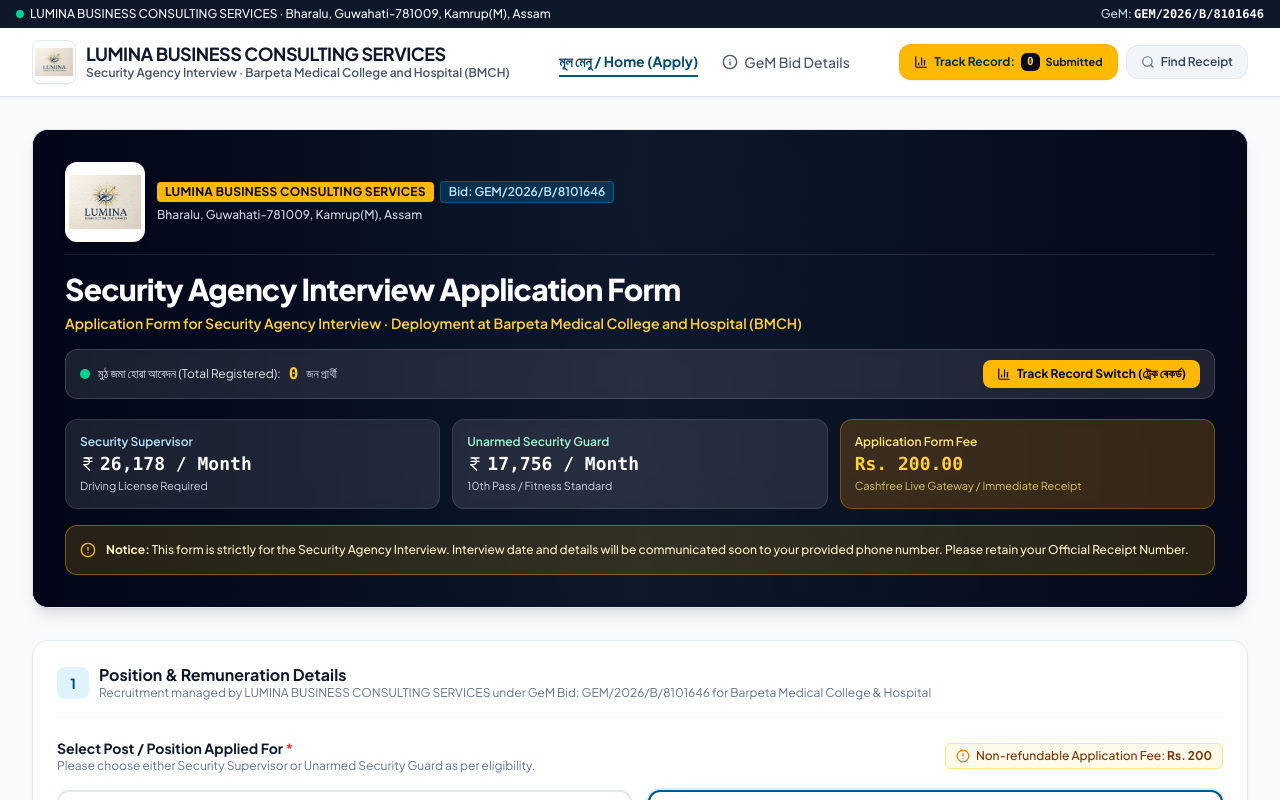
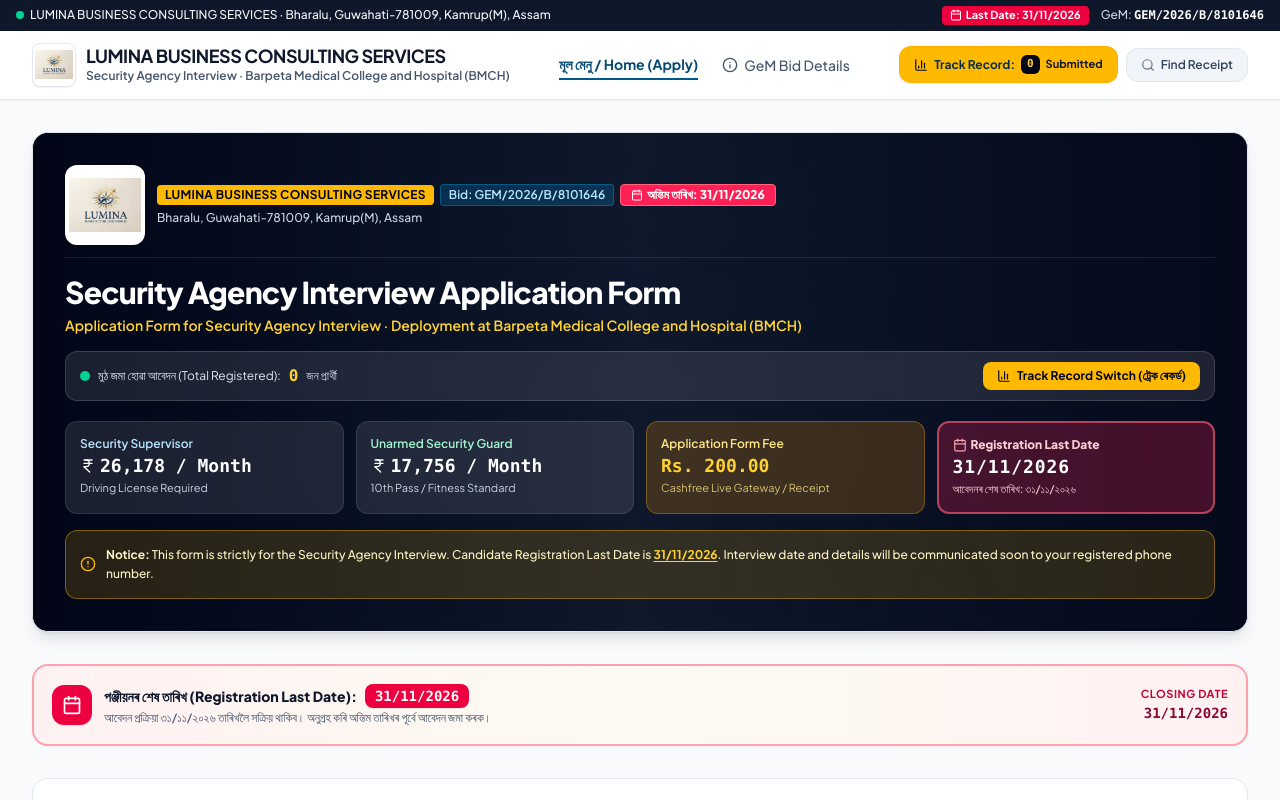
Before and after one commit to senapatibhaskar6-dot/LUMINA-CONSALTING-SEVICE-, a React (Vite) app: page / in a window 1280 px wide. Shown: the top 800 px of the page. Built offline with nearby package versions, Linux system fonts and the light colour scheme.

Commit message:
feat: add registration deadline display across components
Incorporate registration last date into the UI, including the main header, application form banner, and payment receipt, to ensure candidates are aware of the application deadline.

```diff
--- a/src/App.tsx
+++ b/src/App.tsx
@@ -21,7 +21,9 @@
   SALARY_MATRIX,
   APPLICATION_FEE,
   AGENCY_NAME,
-  AGENCY_ADDRESS
+  AGENCY_ADDRESS,
+  REGISTRATION_LAST_DATE,
+  REGISTRATION_LAST_DATE_DISPLAY
 } from './data/assamDistricts';
 import { LUMINA_LOGO_FALLBACK } from './data/logoData';
 import {
@@ -245,6 +247,10 @@
                       <span className="bg-sky-500/20 text-sky-200 border border-sky-400/30 px-2 py-0.5 rounded text-[10px] sm:text-xs">
                         Bid: {GEM_BID_NUMBER}
                       </span>
+                      <span className="bg-rose-500 text-white font-extrabold px-2.5 py-0.5 rounded text-[10px] sm:text-xs flex items-center gap-1 shadow-xs border border-rose-400">
+                        <Calendar className="w-3 h-3 text-white shrink-0" />
+                        <span>অন্তিম তাৰিখ: {REGISTRATION_LAST_DATE}</span>
+                      </span>
                     </div>
                     <div className="text-[11px] sm:text-xs text-slate-300 font-medium truncate">
                       {AGENCY_ADDRESS}
@@ -282,8 +288,8 @@
                   </button>
                 </div>
 
-                {/* Key Remuneration & Fee Strip */}
-                <div className="grid grid-cols-1 sm:grid-cols-3 gap-2.5 sm:gap-3 pt-1">
+                {/* Key Remuneration, Fee & Deadline Strip */}
+                <div className="grid grid-cols-1 sm:grid-cols-2 lg:grid-cols-4 gap-2.5 sm:gap-3 pt-1">
                   <div className="bg-white/10 backdrop-blur-xs p-3 sm:p-3.5 rounded-xl border border-white/10">
                     <div className="text-xs text-sky-200 font-semibold">Security Supervisor</div>
                     <div className="text-base sm:text-lg font-bold text-white font-mono flex items-center gap-1">
@@ -305,15 +311,29 @@
                     <div className="text-base sm:text-lg font-bold text-amber-300 font-mono">
                       Rs. {APPLICATION_FEE}.00
                     </div>
-                    <div className="text-[11px] text-amber-200/80">Cashfree Live Gateway / Immediate Receipt</div>
+                    <div className="text-[11px] text-amber-200/80">Cashfree Live Gateway / Receipt</div>
+                  </div>
+
+                  {/* USER REQUESTED: Registration Last Date 31/11/2026 */}
+                  <div className="bg-rose-500/25 backdrop-blur-xs p-3 sm:p-3.5 rounded-xl border-2 border-rose-400/60 shadow-xs">
+                    <div className="text-xs text-rose-200 font-extrabold flex items-center gap-1">
+                      <Calendar className="w-3.5 h-3.5 text-rose-300 shrink-0" />
+                      <span>Registration Last Date</span>
+                    </div>
+                    <div className="text-base sm:text-lg font-black text-white font-mono tracking-wider">
+                      {REGISTRATION_LAST_DATE}
+                    </div>
+                    <div className="text-[11px] text-rose-200 font-medium">
+                      আবেদনৰ শেষ তাৰিখ: ৩১/১১/২০২৬
+                    </div>
                   </div>
                 </div>
 
-                {/* Interview Notice */}
+                {/* Interview & Last Date Notice */}
                 <div className="bg-amber-400/15 border border-amber-400/40 p-3 sm:p-3.5 rounded-xl flex items-start sm:items-center gap-2.5 text-xs text-amber-100 font-medium">
                   <AlertCircle className="w-4 h-4 text-amber-400 shrink-0 mt-0.5 sm:mt-0" />
                   <span className="leading-relaxed">
-                    <strong>Notice:</strong> This form is strictly for the Security Agency Interview. Interview date and details will be communicated soon to your provided phone number. Please retain your Official Receipt Number.
+                    <strong>Notice:</strong> This form is strictly for the Security Agency Interview. Candidate Registration Last Date is <strong className="text-amber-300 underline underline-offset-2">{REGISTRATION_LAST_DATE}</strong>. Interview date and details will be communicated soon to your registered phone number.
                   </span>
                 </div>
               </div>
--- a/src/components/GemBidDetailsModal.tsx
+++ b/src/components/GemBidDetailsModal.tsx
@@ -1,6 +1,6 @@
 import React from 'react';
-import { GEM_BID_NUMBER, INSTITUTION_NAME, INSTITUTION_FULL_NAME, SALARY_MATRIX, APPLICATION_FEE, AGENCY_NAME, AGENCY_ADDRESS } from '../data/assamDistricts';
-import { X, Shield, FileText, CheckCircle2, Building, IndianRupee, Clock, AlertCircle } from 'lucide-react';
+import { GEM_BID_NUMBER, INSTITUTION_NAME, INSTITUTION_FULL_NAME, SALARY_MATRIX, APPLICATION_FEE, AGENCY_NAME, AGENCY_ADDRESS, REGISTRATION_LAST_DATE } from '../data/assamDistricts';
+import { X, Shield, FileText, CheckCircle2, Building, IndianRupee, Clock, AlertCircle, Calendar } from 'lucide-react';
 
 interface GemBidDetailsModalProps {
   isOpen: boolean;
@@ -45,14 +45,10 @@
         {/* Content */}
         <div className="p-6 space-y-6 text-xs text-slate-700 leading-relaxed max-h-[70vh] overflow-y-auto">
           {/* Key Overview */}
-          <div className="grid grid-cols-1 sm:grid-cols-4 gap-3">
+          <div className="grid grid-cols-1 sm:grid-cols-3 lg:grid-cols-5 gap-3">
             <div className="p-3 bg-slate-50 border border-slate-200 rounded-xl">
               <span className="text-slate-500 block">Service Provider:</span>
-              <span className="font-bold text-slate-900 text-xs">{AGENCY_NAME}</span>
-            </div>
-            <div className="p-3 bg-slate-50 border border-slate-200 rounded-xl">
-              <span className="text-slate-500 block">Buyer Department:</span>
-              <span className="font-bold text-slate-900 text-xs">Health & FW, Assam</span>
+              <span className="font-bold text-slate-900 text-xs truncate block">{AGENCY_NAME}</span>
             </div>
             <div className="p-3 bg-slate-50 border border-slate-200 rounded-xl">
               <span className="text-slate-500 block">Deploying Hospital:</span>
@@ -60,7 +56,13 @@
             </div>
             <div className="p-3 bg-slate-50 border border-slate-200 rounded-xl">
               <span className="text-slate-500 block">Application Fee:</span>
-              <span className="font-bold text-emerald-800 text-xs">Rs. {APPLICATION_FEE}.00 (Online)</span>
+              <span className="font-bold text-emerald-800 text-xs">Rs. {APPLICATION_FEE}.00</span>
+            </div>
+            <div className="p-3 bg-rose-50 border-2 border-rose-300 rounded-xl sm:col-span-2">
+              <span className="text-rose-700 font-bold block flex items-center gap-1">
+                <Calendar className="w-3.5 h-3.5" /> Registration Last Date:
+              </span>
+              <span className="font-mono font-black text-rose-950 text-sm">{REGISTRATION_LAST_DATE}</span>
             </div>
           </div>
 
--- a/src/components/Header.tsx
+++ b/src/components/Header.tsx
@@ -1,7 +1,7 @@
 import React from 'react';
-import { GEM_BID_NUMBER, INSTITUTION_NAME, AGENCY_NAME, AGENCY_ADDRESS } from '../data/assamDistricts';
+import { GEM_BID_NUMBER, INSTITUTION_NAME, AGENCY_NAME, AGENCY_ADDRESS, REGISTRATION_LAST_DATE } from '../data/assamDistricts';
 import { LUMINA_LOGO_FALLBACK } from '../data/logoData';
-import { FileText, Search, Info, BarChart3, Users } from 'lucide-react';
+import { FileText, Search, Info, BarChart3, Users, Calendar } from 'lucide-react';
 
 interface HeaderProps {
   activeTab: 'register' | 'receipt' | 'bidInfo';
@@ -28,8 +28,12 @@
           <span className="inline-block w-2 h-2 rounded-full bg-emerald-400 shrink-0"></span>
           <span className="truncate">{AGENCY_NAME} · {AGENCY_ADDRESS}</span>
         </div>
-        <div className="flex items-center gap-3 text-slate-300 shrink-0">
-          <span>GeM: <strong className="text-white font-mono">{GEM_BID_NUMBER}</strong></span>
+        <div className="flex items-center gap-2 sm:gap-3 text-slate-300 shrink-0">
+          <span className="bg-rose-600 text-white font-bold px-2 py-0.5 rounded text-[10px] sm:text-[11px] flex items-center gap-1">
+            <Calendar className="w-3 h-3 shrink-0" />
+            <span>Last Date: {REGISTRATION_LAST_DATE}</span>
+          </span>
+          <span className="hidden sm:inline">GeM: <strong className="text-white font-mono">{GEM_BID_NUMBER}</strong></span>
         </div>
       </div>
 
--- a/src/components/PaymentReceipt.tsx
+++ b/src/components/PaymentReceipt.tsx
@@ -1,7 +1,7 @@
 import React, { useEffect, useState } from 'react';
 import QRCode from 'qrcode';
 import { ApplicationRecord } from '../types';
-import { INSTITUTION_FULL_NAME, INSTITUTION_NAME, GEM_BID_NUMBER, SALARY_MATRIX, AGENCY_NAME, AGENCY_ADDRESS } from '../data/assamDistricts';
+import { INSTITUTION_FULL_NAME, INSTITUTION_NAME, GEM_BID_NUMBER, SALARY_MATRIX, AGENCY_NAME, AGENCY_ADDRESS, REGISTRATION_LAST_DATE } from '../data/assamDistricts';
 import {
   Printer,
   Download,
@@ -257,6 +257,12 @@
                   Please bring this original payment receipt (Receipt No: <strong>{receiptNo}</strong>) along with you on the day of the interview.
                 </span>
               </div>
+              <div className="flex items-start gap-2 bg-white/80 p-2.5 rounded-lg border border-amber-200">
+                <CheckCircle2 className="w-4 h-4 text-amber-700 shrink-0 mt-0.5" />
+                <span>
+                  Application Registration Last Date: <strong>{REGISTRATION_LAST_DATE}</strong>. Interview calls will be scheduled strictly for valid candidates registered on or before {REGISTRATION_LAST_DATE}.
+                </span>
+              </div>
             </div>
           </div>
 
--- a/src/components/RegistrationForm.tsx
+++ b/src/components/RegistrationForm.tsx
@@ -1,6 +1,6 @@
 import React, { useState } from 'react';
 import { RegistrationFormData, SecurityPosition } from '../types';
-import { ASSAM_DISTRICTS, QUALIFICATIONS, APPLICATION_FEE, GEM_BID_NUMBER, AGENCY_NAME, AGENCY_ADDRESS } from '../data/assamDistricts';
+import { ASSAM_DISTRICTS, QUALIFICATIONS, APPLICATION_FEE, GEM_BID_NUMBER, AGENCY_NAME, AGENCY_ADDRESS, REGISTRATION_LAST_DATE } from '../data/assamDistricts';
 import { PositionSalarySelector } from './PositionSalarySelector';
 import {
   User,
@@ -188,6 +188,36 @@
 
   return (
     <form onSubmit={handleSubmit} className="space-y-5 sm:space-y-8">
+      {/* Registration Last Date Alert Banner */}
+      <div className="bg-gradient-to-r from-rose-50 via-amber-50/60 to-rose-50 border-2 border-rose-300 rounded-xl sm:rounded-2xl p-3.5 sm:p-4.5 flex flex-col sm:flex-row items-start sm:items-center justify-between gap-3 shadow-xs">
+        <div className="flex items-center gap-3">
+          <div className="w-10 h-10 rounded-xl bg-rose-600 text-white flex items-center justify-center shrink-0 shadow-xs">
+            <Calendar className="w-5 h-5 text-white" />
+          </div>
+          <div>
+            <div className="flex items-center gap-2 flex-wrap">
+              <span className="text-xs sm:text-sm font-extrabold text-slate-900">
+                পঞ্জীয়নৰ শেষ তাৰিখ (Registration Last Date):
+              </span>
+              <span className="px-2.5 py-0.5 rounded-lg bg-rose-600 text-white font-mono font-black text-xs sm:text-sm shadow-2xs">
+                {REGISTRATION_LAST_DATE}
+              </span>
+            </div>
+            <p className="text-[11px] sm:text-xs text-slate-600 font-medium mt-0.5">
+              আবেদন প্ৰক্ৰিয়া ৩১/১১/২০২৬ তাৰিখলৈ সক্ৰিয় থাকিব। অনুগ্ৰহ কৰি অন্তিম তাৰিখৰ পূৰ্বে আবেদন জমা কৰক।
+            </p>
+          </div>
+        </div>
+
+        <div className="w-full sm:w-auto flex sm:flex-col items-center sm:items-end justify-between sm:justify-center border-t sm:border-t-0 pt-2 sm:pt-0 border-rose-200">
+          <span className="text-[10px] sm:text-[11px] text-rose-700 font-bold uppercase tracking-wider">
+            Closing Date
+          </span>
+          <span className="font-mono font-black text-rose-900 text-xs sm:text-sm">
+            {REGISTRATION_LAST_DATE}
+          </span>
+        </div>
+      </div>
 
       {/* 1. Position & Salary Selection */}
       <div className="bg-white rounded-xl sm:rounded-2xl p-4 sm:p-6 border border-slate-200 shadow-xs">
--- a/src/data/assamDistricts.ts
+++ b/src/data/assamDistricts.ts
@@ -81,3 +81,5 @@
 export const AGENCY_NAME = 'LUMINA BUSINESS CONSULTING SERVICES';
 export const AGENCY_ADDRESS = 'Bharalu, Guwahati-781009, Kamrup(M), Assam';
 export const AGENCY_FULL_DETAILS = 'Lumina Business Consulting Services, Bharalu, Guwahati-781009, Kamrup(M), Assam';
+export const REGISTRATION_LAST_DATE = '31/11/2026';
+export const REGISTRATION_LAST_DATE_DISPLAY = '31/11/2026';
```
